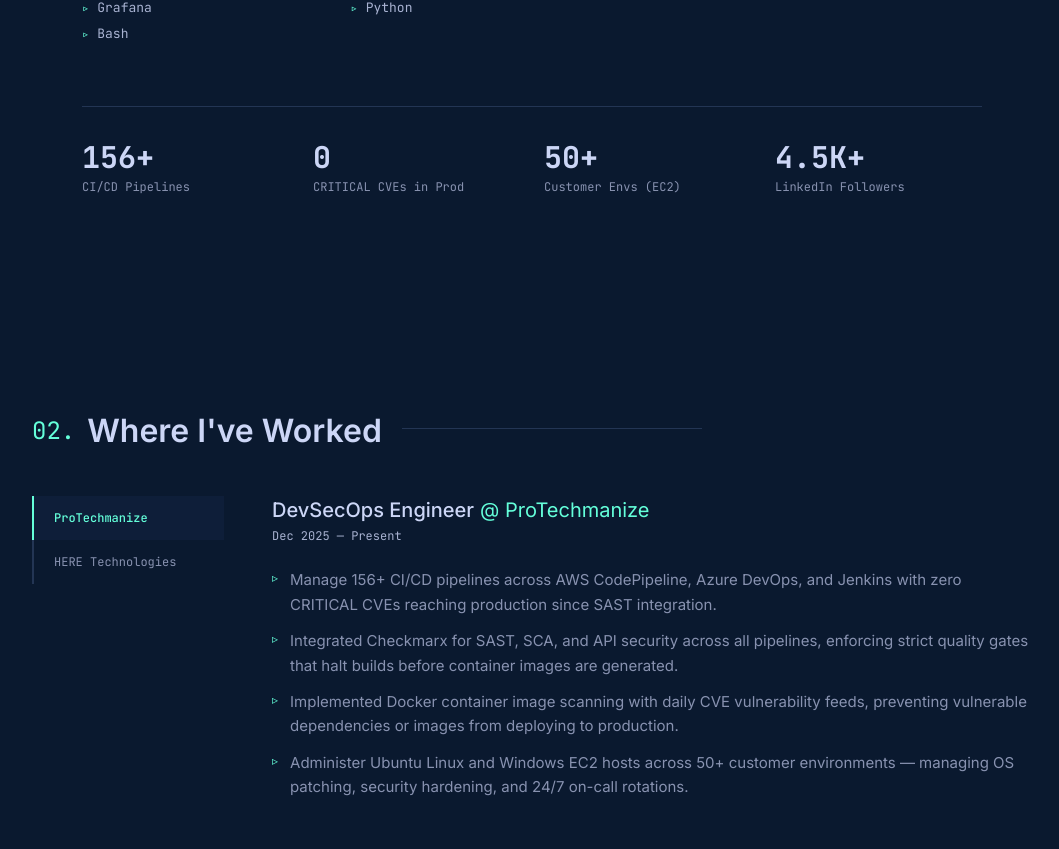
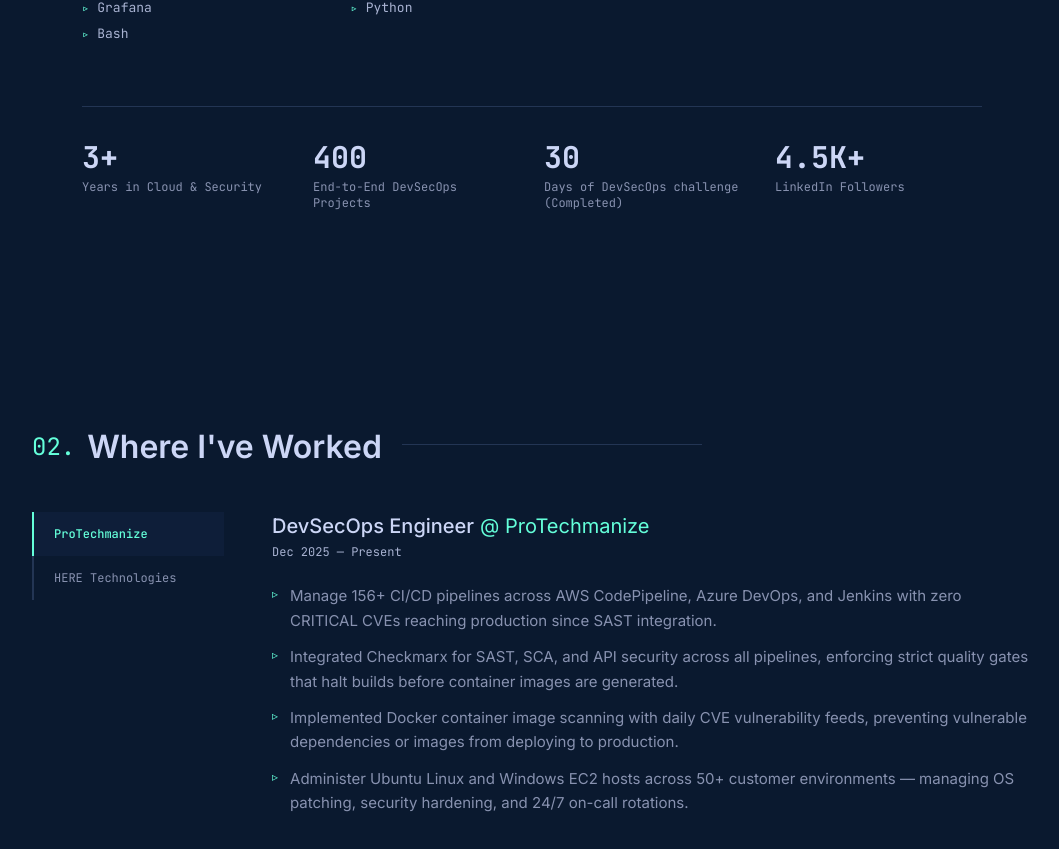
Before and after one commit to DEVESH7k/devesh-portfolio, a React (Vite) app: page / in a window 1280 px wide. Shown: the part 1697-2546 px from the top of the page, without its empty margins (108-1167 px from the left). Built offline with nearby package versions, Linux system fonts and the light colour scheme.

Commit message:
Update About section stats metrics with years of experience, projects, challenge, and followers

```diff
--- a/src/constants/index.js
+++ b/src/constants/index.js
@@ -46,9 +46,9 @@ export const aboutData = {
     "Bash",
   ],
   stats: [
-    { value: 156, suffix: "+", label: "CI/CD Pipelines" },
-    { value: 0, suffix: "", label: "CRITICAL CVEs in Prod" },
-    { value: 50, suffix: "+", label: "Customer Environments" },
+    { value: 3, suffix: "+", label: "Years in Cloud & Security" },
+    { value: 400, suffix: "", label: "End-to-End DevSecOps Projects" },
+    { value: 30, suffix: "", label: "Days of DevSecOps challenge (Completed)" },
     { value: 4500, suffix: "+", label: "LinkedIn Followers" },
   ],
 };
--- a/src/sections/About.jsx
+++ b/src/sections/About.jsx
@@ -109,9 +109,9 @@ export default function About() {
 
         {/* Small quiet row of count-up stats */}
         <div className="mt-16 pt-8 border-t border-navy-lightest grid grid-cols-2 sm:grid-cols-4 gap-6">
-          <StatItem value="156+" label="CI/CD Pipelines" />
-          <StatItem value="0" label="CRITICAL CVEs in Prod" />
-          <StatItem value="50+" label="Customer Envs (EC2)" />
+          <StatItem value="3+" label="Years in Cloud & Security" />
+          <StatItem value="400" label="End-to-End DevSecOps Projects" />
+          <StatItem value="30" label="Days of DevSecOps challenge (Completed)" />
           <StatItem value="4.5K+" label="LinkedIn Followers" />
         </div>
       </motion.div>
```
